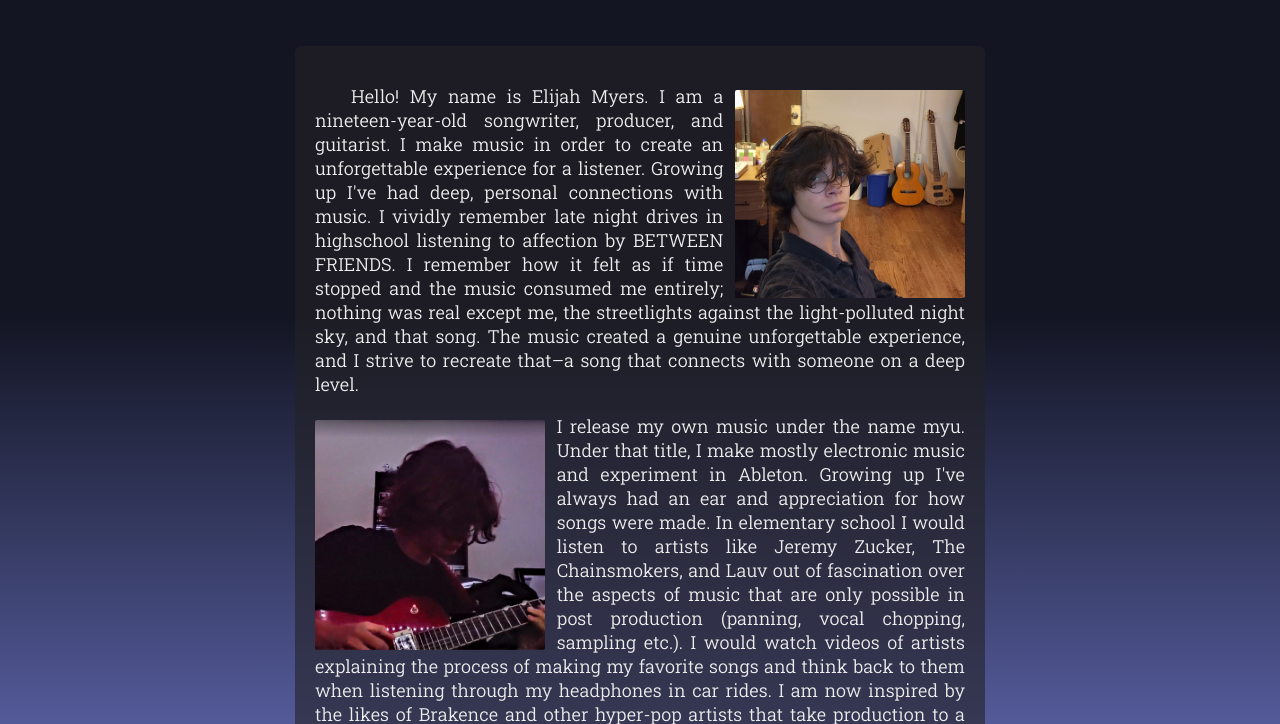
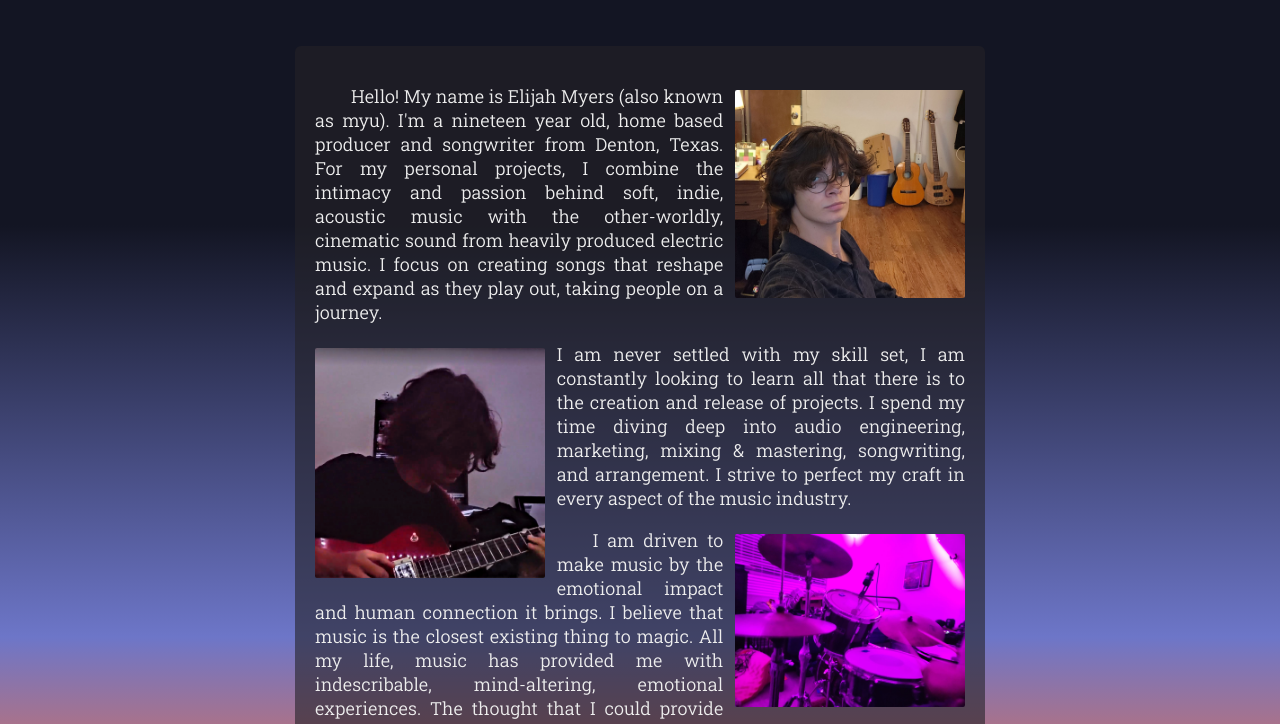
Before and after one commit to ken-myers/myu, a Jekyll site: the page built from bio.html, in a window 1280 px wide and 900 px high, scrolled down 313 px, cut to the strip 176-900 px from the top of the window. Built offline with Jekyll 4.4.1, drawn with Linux system fonts in a browser that asks for light colours; some web fonts are replaced; some of the changed text lies outside the part shown.

Commit message:
Update bio.html

```diff
--- a/bio.html
+++ b/bio.html
@@ -13,20 +13,20 @@ hero_link_href: /
         <span class = "imgwrapper right">
         <img src="{{ 'assets/images/eli2.jpg' | relative_url }}">
         </span>
-        Hello! My name is Elijah Myers. I am a nineteen-year-old songwriter, producer, and guitarist. I make music in order to create an unforgettable experience for a listener. Growing up I've had deep, personal connections with music. I vividly remember late night drives in highschool listening to affection by BETWEEN FRIENDS. I remember how it felt as if time stopped and the music consumed me entirely; nothing was real except me, the streetlights against the light-polluted night sky, and that song. The music created a genuine unforgettable experience, and I strive to recreate that–a song that connects with someone on a deep level.
+        Hello! My name is Elijah Myers (also known as myu). I'm a nineteen year old, home based producer and songwriter from Denton, Texas. For my personal projects, I combine the intimacy and passion behind soft, indie, acoustic music with the other-worldly, cinematic sound from heavily produced electric music. I focus on creating songs that reshape and expand as they play out, taking people on a journey.
     </p>
     <p>
         <span class = "imgwrapper left">
         <img src="{{ 'assets/images/eli1.png' | relative_url }}" >
         </span>
-        I release my own music under the name myu. Under that title, I make mostly electronic music and experiment in Ableton. Growing up I've always had an ear and appreciation for how songs were made. In elementary school I would listen to artists like Jeremy Zucker, The Chainsmokers, and Lauv out of fascination over the aspects of music that are only possible in post production (panning, vocal chopping, sampling etc.).  I would watch videos of artists explaining the process of making my favorite songs and think back to them when listening through my headphones in car rides. I am now inspired by the likes of Brakence and other hyper-pop artists that take production to a new, unheard of level of detail. My projects under myu are my attempt at creating songs with thorough care in the process of production, and to honor my love for the details.
+        I am never settled with my skill set, I am constantly looking to learn all that there is to the creation and release of projects. I spend my time diving deep into audio engineering, marketing, mixing & mastering, songwriting, and arrangement. I strive to perfect my craft in every aspect of the music industry.
     </p>
     <p class="indent">
         <span class="imgwrapper right">
         <img src="{{ 'assets/images/drums.jpg' | relative_url }}" class = "">
         </span>
-        I am also the guitarist and sole producer for the band No Clue. My friends and I started this band in highschool out of our shared love for music. Due to lack of funds (and as an opportunity for me to learn), all songs for No Clue are recorded and produced out of my bedroom and a student practice room. Through this, I’ve gotten the invaluable experience of working with others to create pieces of art that we are all collectively proud of. Since my bandmates now all go to schools in separate cities and have school/work responsibilities, these projects were not easy to get done. Making the songs for the band is demanding, time-consuming, expensive, and overall draining. I love it.
+        I am driven to make music by the emotional impact and human connection it brings. I believe that music is the closest existing thing to magic. All my life, music has provided me with indescribable, mind-altering, emotional experiences. The thought that I could provide such an experience to someone else and inspire them to do the same is the entire reason I do this.
     </p>
 
-    <p>I am proud of the work I have created. I hope for you to find a connection with it.</p>
+    <p>Reach out to me if you’d like to work together! You can find my work in the portfolio section!</p>
 </div>
```
